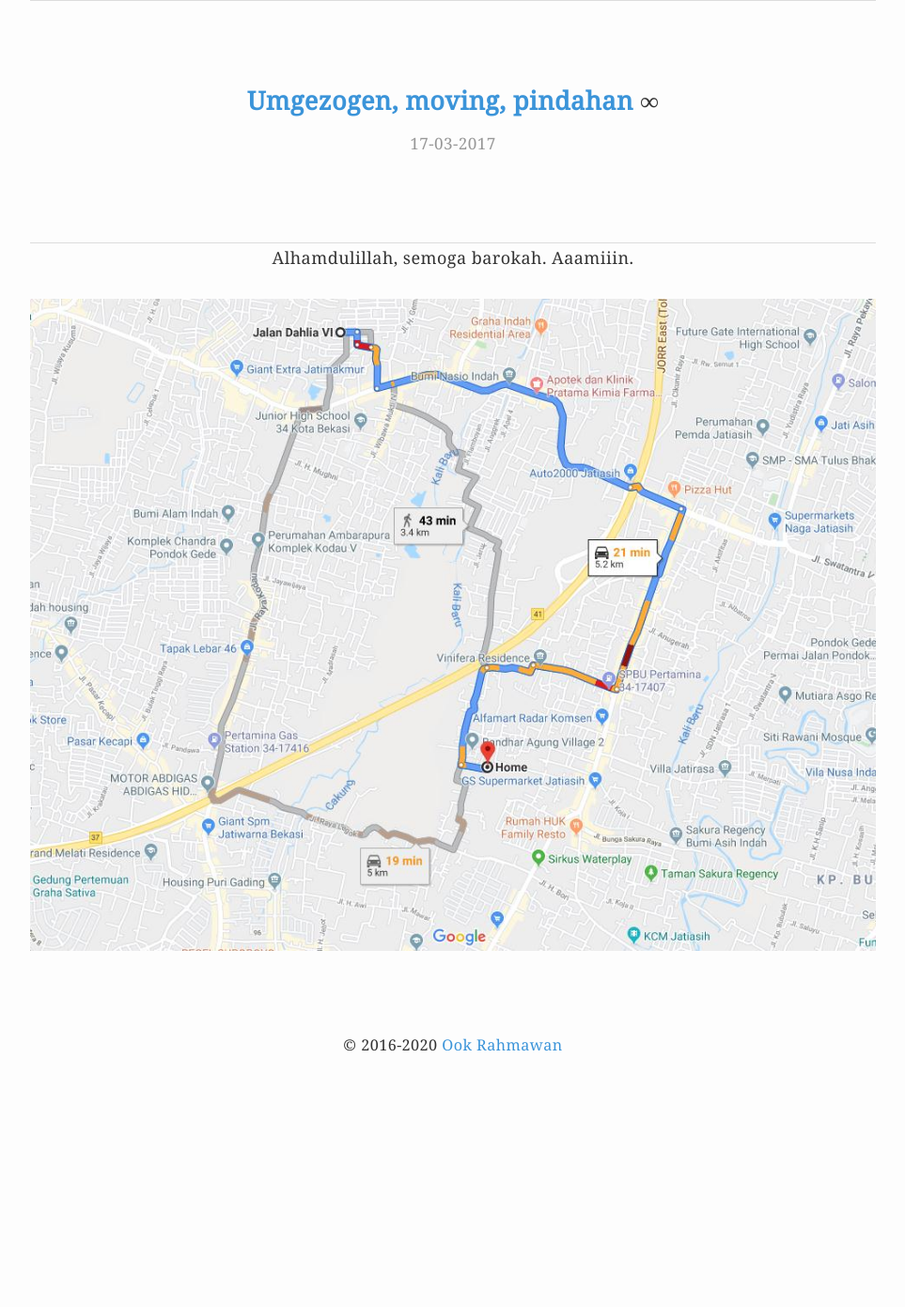
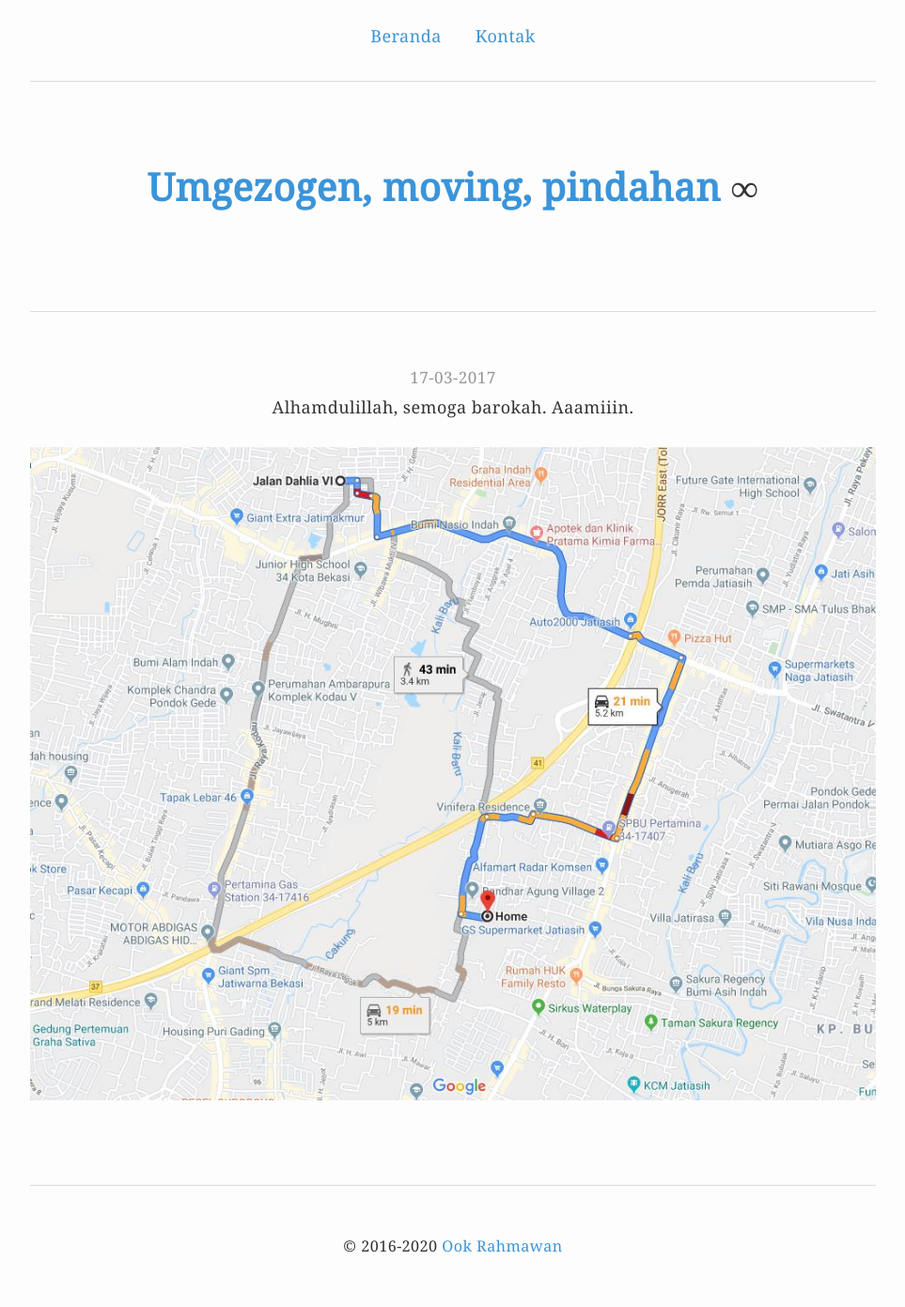
Before and after one commit to krhmwn/krhmwn.github.io, a Jekyll site: the page built from _posts/2017-03-17-umgezogen-moving-pindahan.markdown, in a window 1280 px wide. Shown: the whole page at 94% size, without its empty margins (158-1121 px from the left). Built offline with Jekyll 4.4.1, drawn with Linux system fonts in a browser that asks for light colours; before the commit the page ends 1177 px from its top, so only the background shows below that.

Commit message:
update v.4.8
update layout

```diff
--- a/_layouts/post.html
+++ b/_layouts/post.html
@@ -1,10 +1,15 @@
 ---
 layout: default
 ---
+
+<nav><ul><li><a href="/">Beranda</a></li><li><a href="mailto:ookrahmawan@mail.ru">Kontak</a></li></ul></nav>
 <header>
-{% if page.link %}<h2><a href="{{ page.link }}">{{page.title}}</a> &infin;</h2>
+{% if page.link %}<h1><a href="{{ page.link }}">{{page.title}}</a> &infin;</h1>
 {% else %}
-<h2>{{page.title}}</h2>
-{% endif %}<time datetime="{{ page.date | date: '%Y-%m-%d' }}">{{ page.date | date: "%d-%m-%Y"}}</time>
+<h1>{{page.title}}</h1>
+{% endif %}
 </header>
+<article>
+<time datetime="{{ page.date | date: '%Y-%m-%d' }}">{{ page.date | date: "%d-%m-%Y"}}</time>
 {{content}}
+</article>
```
